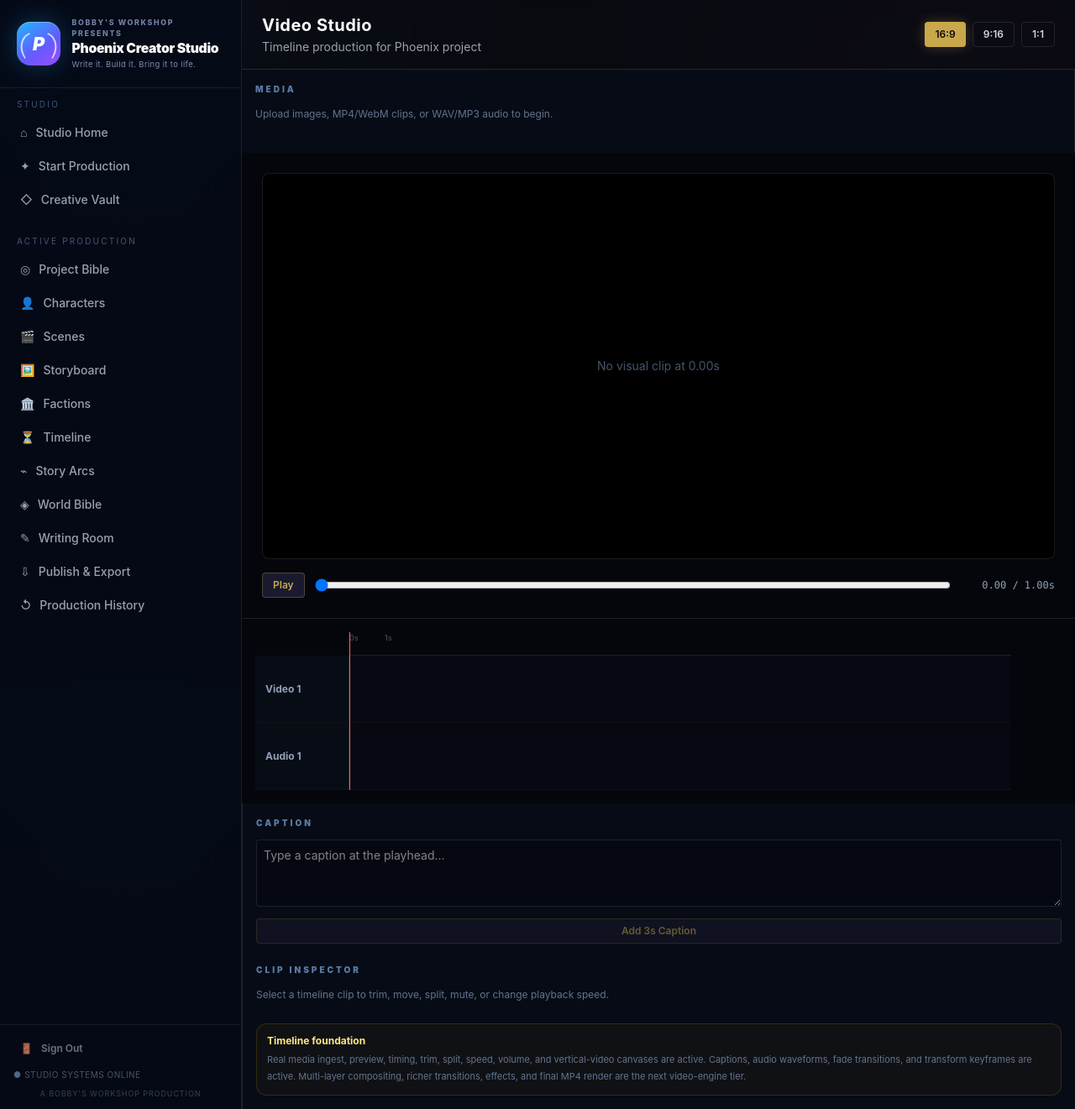
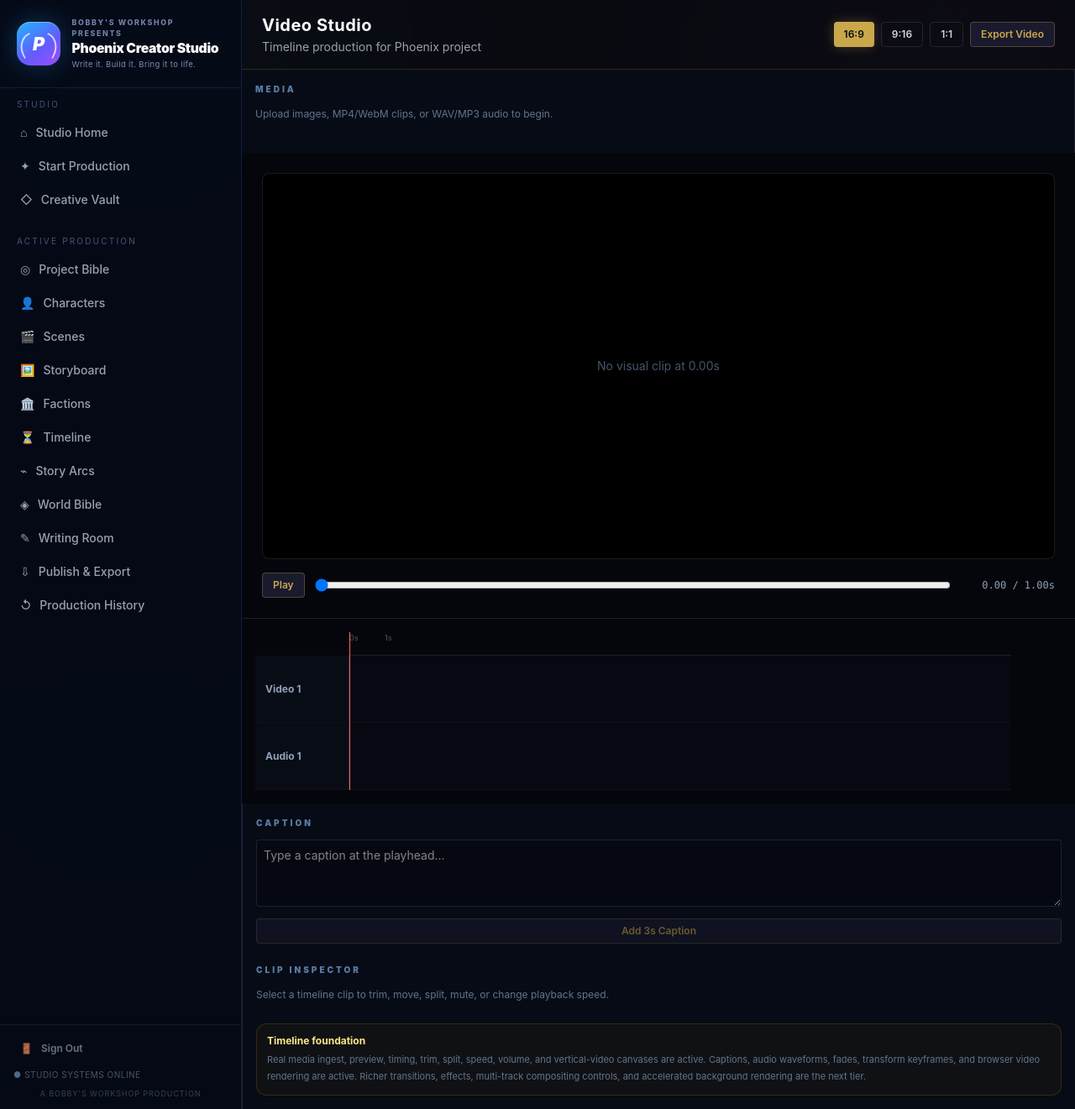
Before and after one commit to Bboy9090/SagaArchitect, a Next.js app: page /universe/1/video in a window 1280 px wide. Shown: the whole page at 84% size. Built offline with nearby package versions, Linux system fonts and the light colour scheme.

Commit message:
feat(video): expose rendered video export with progress

```diff
--- a/src/app/universe/[id]/video/page.tsx
+++ b/src/app/universe/[id]/video/page.tsx
@@ -24,6 +24,10 @@ import {
   type PhoenixTimelineClipKind,
   type PhoenixVideoTimeline,
 } from '@/lib/video-timeline';
+import {
+  downloadRenderedVideo,
+  renderPhoenixVideoTimeline,
+} from '@/lib/video-renderer';
 import type { Universe } from '@/lib/types';
 
 interface VideoStudioPageProps {
@@ -67,6 +71,9 @@ export default function VideoStudioPage({ params }: VideoStudioPageProps) {
   const [uploading, setUploading] = useState(false);
   const [status, setStatus] = useState('');
   const [captionText, setCaptionText] = useState('');
+  const [rendering, setRendering] = useState(false);
+  const [renderProgress, setRenderProgress] = useState(0);
+  const [renderError, setRenderError] = useState('');
   const videoRef = useRef<HTMLVideoElement | null>(null);
   const audioRef = useRef<HTMLAudioElement | null>(null);
 
@@ -264,6 +271,23 @@ export default function VideoStudioPage({ params }: VideoStudioPageProps) {
     setTimeline(current => current ? { ...current, width, height } : current);
   };
 
+  const exportVideo = async () => {
+    if (!timeline || rendering) return;
+    setPlaying(false);
+    setRendering(true);
+    setRenderProgress(0);
+    setRenderError('');
+    try {
+      const result = await renderPhoenixVideoTimeline(timeline, progress => setRenderProgress(progress.progress));
+      downloadRenderedVideo(result, timeline.title);
+      setStatus(`Rendered ${result.extension.toUpperCase()} video (${(result.blob.size / 1024 / 1024).toFixed(2)} MB)`);
+    } catch (error) {
+      setRenderError(error instanceof Error ? error.message : 'Video render failed.');
+    } finally {
+      setRendering(false);
+    }
+  };
+
   const uploadMedia = async (file: File) => {
     if (!isDbMode()) return;
     setUploading(true);
@@ -297,10 +321,23 @@ export default function VideoStudioPage({ params }: VideoStudioPageProps) {
             <Button size="sm" variant={timeline.width > timeline.height ? 'gold' : 'ghost'} onClick={() => setCanvasPreset(1920,1080)}>16:9</Button>
             <Button size="sm" variant={timeline.height > timeline.width ? 'gold' : 'ghost'} onClick={() => setCanvasPreset(1080,1920)}>9:16</Button>
             <Button size="sm" variant={timeline.height === timeline.width ? 'gold' : 'ghost'} onClick={() => setCanvasPreset(1080,1080)}>1:1</Button>
+            <Button size="sm" variant="secondary" loading={rendering} onClick={() => void exportVideo()}>
+              {rendering ? `Rendering ${Math.round(renderProgress * 100)}%` : 'Export Video'}
+            </Button>
           </div>
         }
       />
 
+      {renderError && (
+        <div className="mx-4 mt-4 rounded-lg border border-red-500/30 bg-red-500/10 px-4 py-3 text-sm text-red-200">
+          Render failed: {renderError}
+        </div>
+      )}
+      {rendering && (
+        <div className="mx-4 mt-4 overflow-hidden rounded-full border border-blue-400/20 bg-black/30">
+          <div className="h-2 bg-blue-400 transition-[width]" style={{ width: `${Math.max(1, renderProgress * 100)}%` }} />
+        </div>
+      )}
       <div className="grid min-h-[calc(100vh-80px)] grid-cols-1 2xl:grid-cols-[280px_minmax(0,1fr)_300px]">
         <aside className="border-r border-white/10 bg-[#070b15] p-4">
           <div className="mb-5">
@@ -557,7 +594,7 @@ export default function VideoStudioPage({ params }: VideoStudioPageProps) {
             <div className="text-xs font-bold text-amber-200">Timeline foundation</div>
             <p className="mt-1 text-[11px] leading-5 text-slate-500">
               Real media ingest, preview, timing, trim, split, speed, volume, and vertical-video canvases are active.
-              Captions, audio waveforms, fade transitions, and transform keyframes are active. Multi-layer compositing, richer transitions, effects, and final MP4 render are the next video-engine tier.
+              Captions, audio waveforms, fades, transform keyframes, and browser video rendering are active. Richer transitions, effects, multi-track compositing controls, and accelerated background rendering are the next tier.
             </p>
           </div>
         </aside>
```
